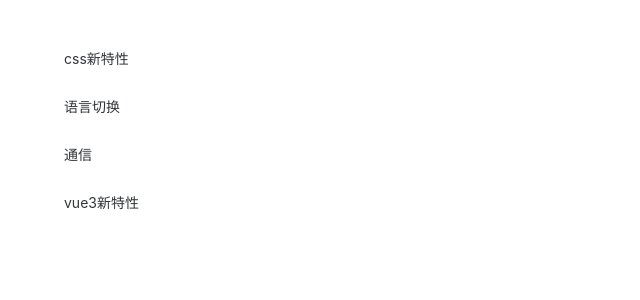
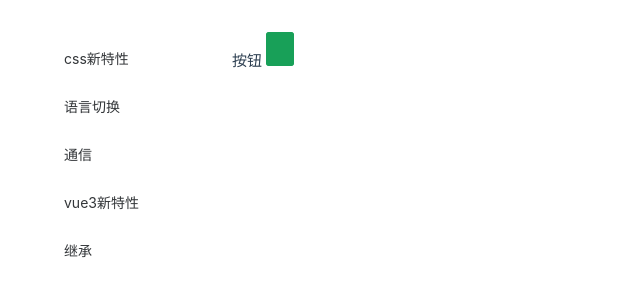
Before and after one commit to Diamondjcx/vue-test, a Vue app: page /extends in a window 1280 px wide. Shown: the top 300 px of the page, without its empty margins (0-640 px from the left). Built offline with nearby package versions, Linux system fonts and the light colour scheme.

Commit message:
继承ing

```diff
--- a/src/router/index.js
+++ b/src/router/index.js
@@ -4,6 +4,7 @@
 import ParentView from "../views/communication/index.vue";
 import LanguageView from "../views/Header.vue";
 import NewFeatureView from "../views/newFeature/index.vue";
+import ExtendsView from "../views/extends/index.vue";
 // css新特性
 // 通信
 // vue3新特性
@@ -38,6 +39,11 @@
       name: "new-feature",
       component: NewFeatureView,
     },
+    {
+      path: "/extends",
+      name: "extends",
+      component: ExtendsView,
+    },
   ],
 });
 
--- a/src/views/Home.vue
+++ b/src/views/Home.vue
@@ -66,6 +66,19 @@
       ),
     key: "new-feature",
   },
+  {
+    key: "extends",
+    label: () =>
+      h(
+        RouterLink,
+        {
+          to: {
+            name: "extends",
+          },
+        },
+        { default: () => "继承" }
+      ),
+  },
 ];
 
 export default defineComponent({
--- /dev/null
+++ b/src/views/extends/components/Test.js
@@ -0,0 +1,27 @@
+import { defineComponent } from "vue";
+import { NButton } from "naive-ui";
+export default defineComponent({
+  name: "myButton",
+  extends: NButton,
+  props: {
+    type: {
+      type: String,
+      default: "primary",
+    },
+  },
+  setup(props, context) {
+    console.log(props.type);
+    // console.log(context.attrs)
+    // console.log(context.slots)
+    // console.log(context.emit)
+    return {
+      props,
+      context,
+    };
+  },
+  template: `
+  <n-button v-bind="$attrs" :type="props.type" v-on="$listeners">
+    <slot></slot>
+  </n-button>
+  `,
+});
--- /dev/null
+++ b/src/views/extends/index.vue
@@ -0,0 +1,13 @@
+<template>
+  <div>
+    按钮
+    <myButton />
+  </div>
+</template>
+
+<script setup>
+import myButton from "./components/Test";
+</script>
+
+<style lang="scss" scoped>
+</style>
```
Also changed, not shown: src/views/extends/index copy.vue (added, +40 -0 lines).
